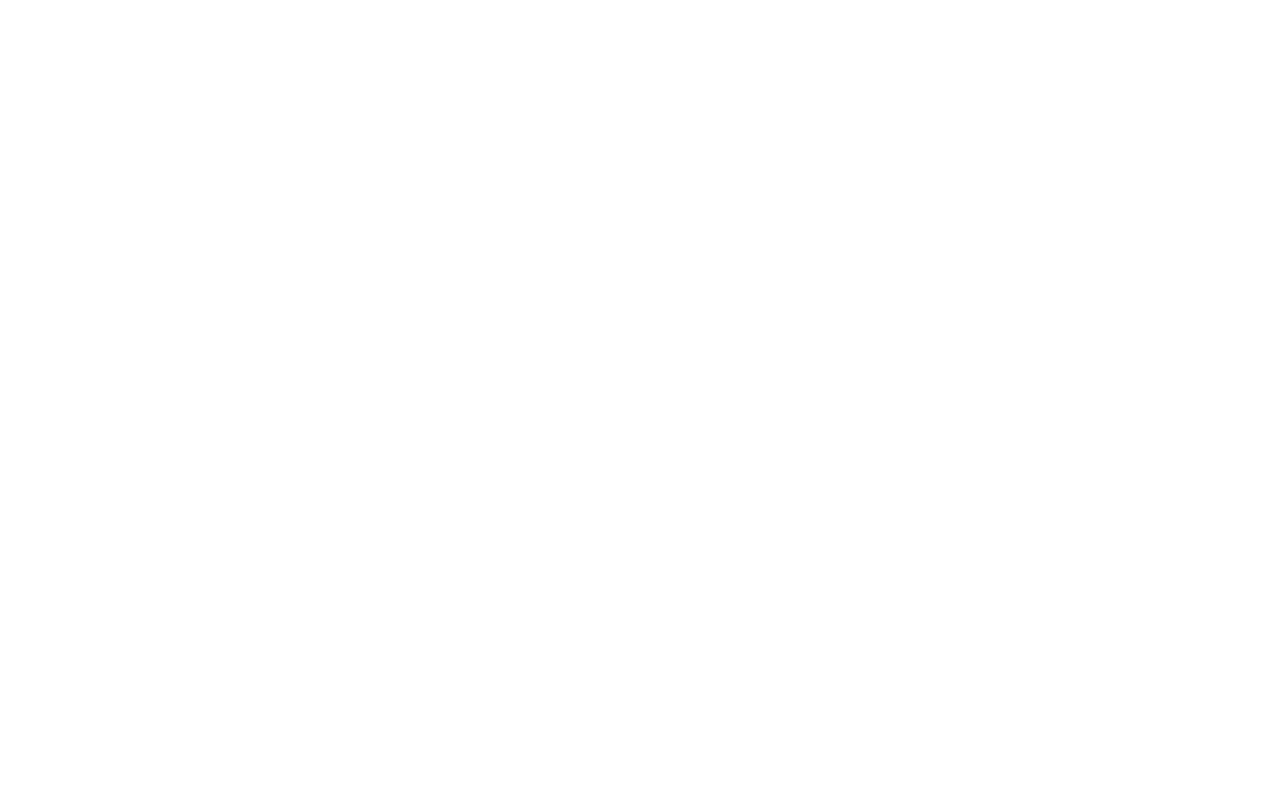
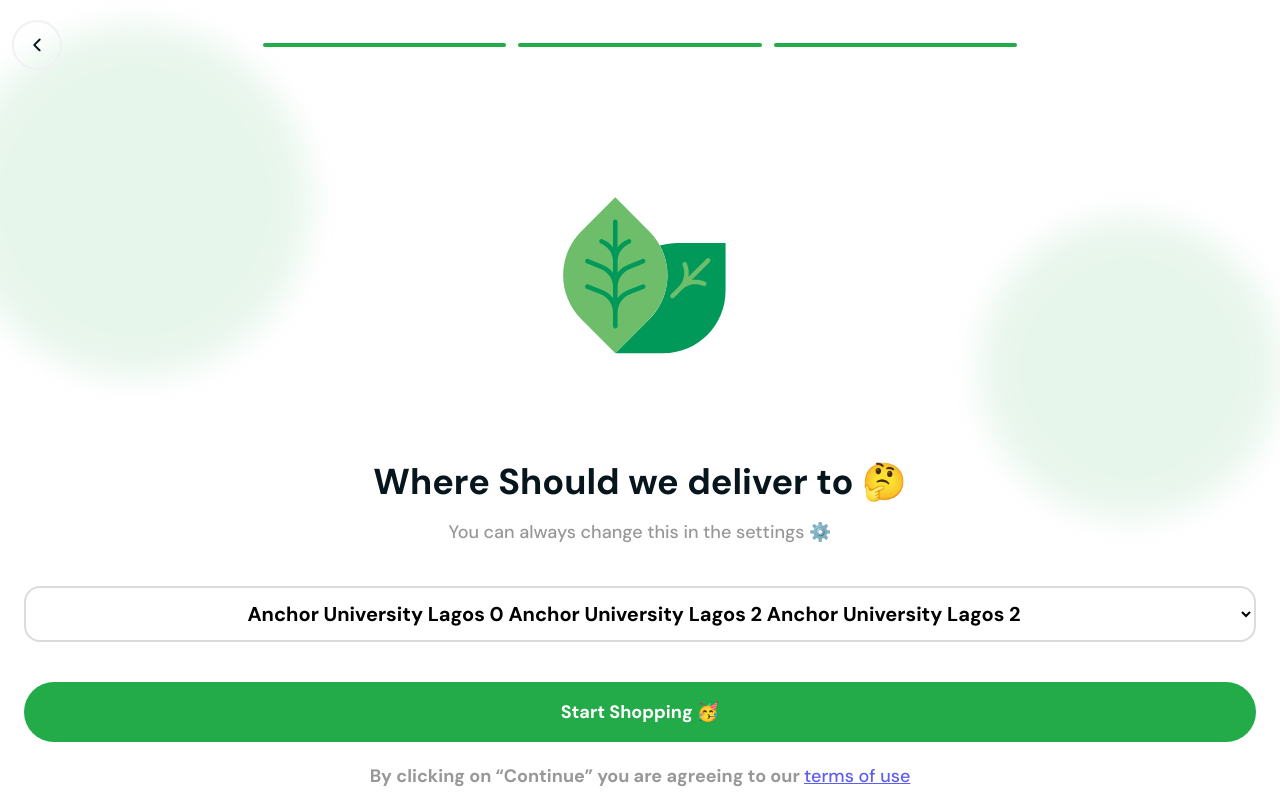
Before and after one commit to kodaas/canela-mart, a Vue app: page /kyc in a window 1280 px wide. Before the commit this address had no page. Built offline with nearby package versions, Linux system fonts and the light colour scheme.

Commit message:
Addedd Kyc Screns

```diff
--- a/src/App.vue
+++ b/src/App.vue
@@ -5,3 +5,16 @@
 <template>
   <RouterView />
 </template>
+
+<style>
+  /* Hide scrollbar for Chrome, Safari and Opera */
+.hide-scrollbar::-webkit-scrollbar {
+  display: none;
+}
+
+/* Hide scrollbar for IE, Edge and Firefox */
+.hide-scrollbar {
+-ms-overflow-style: none;  /* IE and Edge */
+scrollbar-width: none;  /* Firefox */
+}
+</style>
--- a/src/router/index.js
+++ b/src/router/index.js
@@ -1,6 +1,7 @@
 import { createRouter, createWebHistory } from 'vue-router'
 import Home from '../views/Home.vue'
 import Intro from '../views/Intro.vue'
+import Kyc from '../views/Kyc.vue'
 
 const router = createRouter({
   history: createWebHistory(import.meta.env.BASE_URL),
@@ -14,6 +15,11 @@
       path: '/home',
       name: 'home',
       component: Home
+    },
+    {
+      path: '/kyc',
+      name: 'kyc',
+      component: Kyc
     }
   ]
 })
--- /dev/null
+++ b/src/views/Kyc.vue
@@ -0,0 +1,110 @@
+<script setup>
+import { RouterLink } from 'vue-router'
+</script>
+
+<template>
+    <main>
+
+        <nav class="grid grid-cols-5 px-3 py-5">
+            <span class=" justify-self-start p-3 border-2 border-stroke-light rounded-full"> <img
+                    src="@/assets/images/icons/left arrow.svg" alt="<"> </span>
+            <div class="space-x-3 flex items-center justify-center col-span-3 w-full">
+                <span class="inline-block w-1/3 h-1 bg-pry rounded-full"></span>
+                <span class="inline-block w-1/3 h-1 bg-pry rounded-full"></span>
+                <span class="inline-block w-1/3 h-1 bg-pry rounded-full"></span>
+                <!-- <span class="inline-block w-1/3 h-1 bg-light-grey2 rounded-full"></span> -->
+                <!-- <span class="inline-block w-1/3 h-1 bg-light-grey2 rounded-full"></span> -->
+
+            </div>
+        </nav>
+
+        <section class="relative">
+
+            <span class="-z-10 inline-block w-[350px] h-[350px] bg-pry absolute opacity-10 blur-lg rounded-full -top-24 -left-10"></span>
+            <span class="-z-10 inline-block w-[300px] h-[300px] bg-pry absolute opacity-10 blur-lg rounded-full right-0 top-24"></span>
+
+            <article class="hidden text-center mt-8 w-full mx-auto px-6">
+                <img class="mb-[32px] mx-auto w-1/4 h-1/4" src="@/assets/images/icons/logo - Circle.svg" alt="Logo">
+
+                <h1 class="text-4xl leading-10 font-bold text-dark mb-4">Enter your mobile number 📞</h1>
+
+                <p class="text-lg text-grey w-[85%] font-medium mx-auto mb-8">We will send you a verification code 🔐</p>
+
+                <div class="my-10 flex justify-center items-center gap-x-2 w-full font-bold text-3xl">
+
+                    <span class="flex items-center gap-x-2 px-2 p-2 rounded-xl"><img
+                            class="inline-block w-3 h-3" src="@/assets/images/icons/down arrow.svg" alt="all"> +234
+                    </span>
+
+                    <!-- Country List -->
+                    <span></span>
+                    <!-- Country List -->
+
+                    <input class="inline-block w-[9em] bg-[transparent] placeholder:text-grey outline-none" type="tel" name="phone" id="phone" size="11" maxlength="12" placeholder="00 000-000-00">
+
+
+                </div>
+
+                <button
+                    class="bg-pry text-lg text-white font-bold w-full mx-auto px-5 py-4 rounded-full cursor-pointer"
+                    @click="$router.push('/kyc')">
+                    next
+                </button>
+            </article>
+
+            <article class="hidden text-center mt-8 w-full mx-auto px-6">
+                <img class="mb-[32px] mx-auto w-1/4 h-1/4" src="@/assets/images/icons/logo - Circle.svg" alt="Logo">
+
+                <h1 class="text-4xl leading-10 font-bold text-dark mb-4">Enter your OTP 🔑</h1>
+
+                <p class="text-lg text-grey w-[85%] font-medium mx-auto mb-8">You will get an OTP via SMS 📩</p>
+
+                <div class="my-10 flex justify-center items-center gap-x-2 w-full font-bold text-3xl">
+
+                    <input class="inline-block bg-[transparent] placeholder:text-grey outline-none" type="text" name="otp" id="otp" size="6" maxlength="6" placeholder="******">
+
+                </div>
+
+                <button
+                    class="bg-pry text-lg text-white font-bold w-full mx-auto px-5 py-4 rounded-full cursor-pointer"
+                    @click="$router.push('/kyc')">
+                    Next
+                </button>
+            </article>
+
+            <article class="text-center mt-8 w-full mx-auto px-6">
+                <img class="mb-[32px] mx-auto w-1/4 h-1/4" src="@/assets/images/icons/logo - Circle.svg" alt="Logo">
+
+                <h1 class="text-4xl leading-10 font-bold text-dark mb-4">Where Should we deliver to 🤔</h1>
+
+                <p class="text-lg text-grey w-[85%] font-medium mx-auto mb-8">You can always change this in the settings ⚙️</p>
+
+                <div class="my-10 flex justify-center items-center gap-x-2 w-full font-bold text-xl">
+
+                    <select class="w-full text-ellipsis text-center py-3 px-3 bg-[transparent] border-2 border-light-grey2 focus:border-pry rounded-2xl" name="Address" id="address">
+                        <option value="aul">Anchor University Lagos 0 Anchor University Lagos 2 Anchor University Lagos 2</option>
+                        <option value="aul">Anchor University Lagos 1</option>
+                        <option value="aul">Anchor University Lagos 2</option>
+                        <option value="aul">Anchor University Lagos 3</option>
+                        <option value="aul">Anchor University Lagos 4</option>
+                        <option value="aul">Anchor University Lagos 5</option>
+                    </select>
+
+                </div>
+
+                <button
+                    class="bg-pry text-lg text-white font-bold w-full mx-auto px-5 py-4 rounded-full cursor-pointer"
+                    @click="$router.push('/kyc')">
+                    Start Shopping 🥳
+                </button>
+
+            </article>
+
+            <footer class="px-10 text-center font-bold text-grey mt-5 text-lg">
+                <p>By clicking on “Continue” you are agreeing to our  <RouterLink to="/" class="text-[#5D5FEF] underline font-medium cursor-pointer">terms of use</RouterLink></p>
+            </footer>
+
+        </section>
+
+    </main>
+</template>
--- a/tailwind.config.js
+++ b/tailwind.config.js
@@ -19,7 +19,7 @@
       'stroke-light': '#F1F1F5',
       'light-grey': '#E0E0E0',
       'light-grey2': '#DBDBDB',
-      'light-bg': '#DBDBDB',
+      'light-bg': '#F3F5F7',
       'dark-grey': '#617986',
       'dark-bg': '#0D1F29',
       'dark-bg2': '#1A3848',
```
Also changed, not shown: src/assets/Images/Product Image/pepper.jpg (renamed from src/assets/Images/Product Image/paper.jpg).
